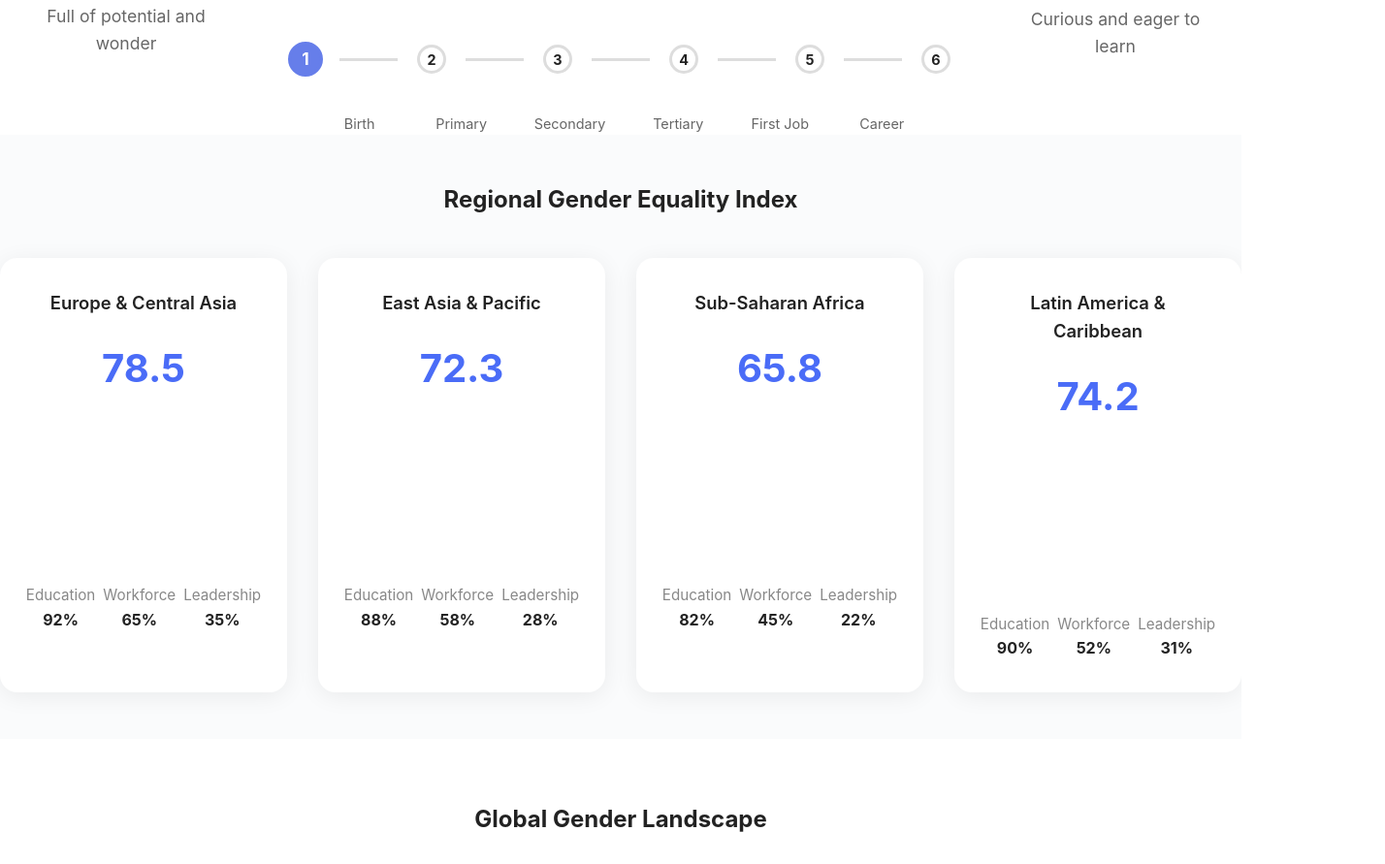
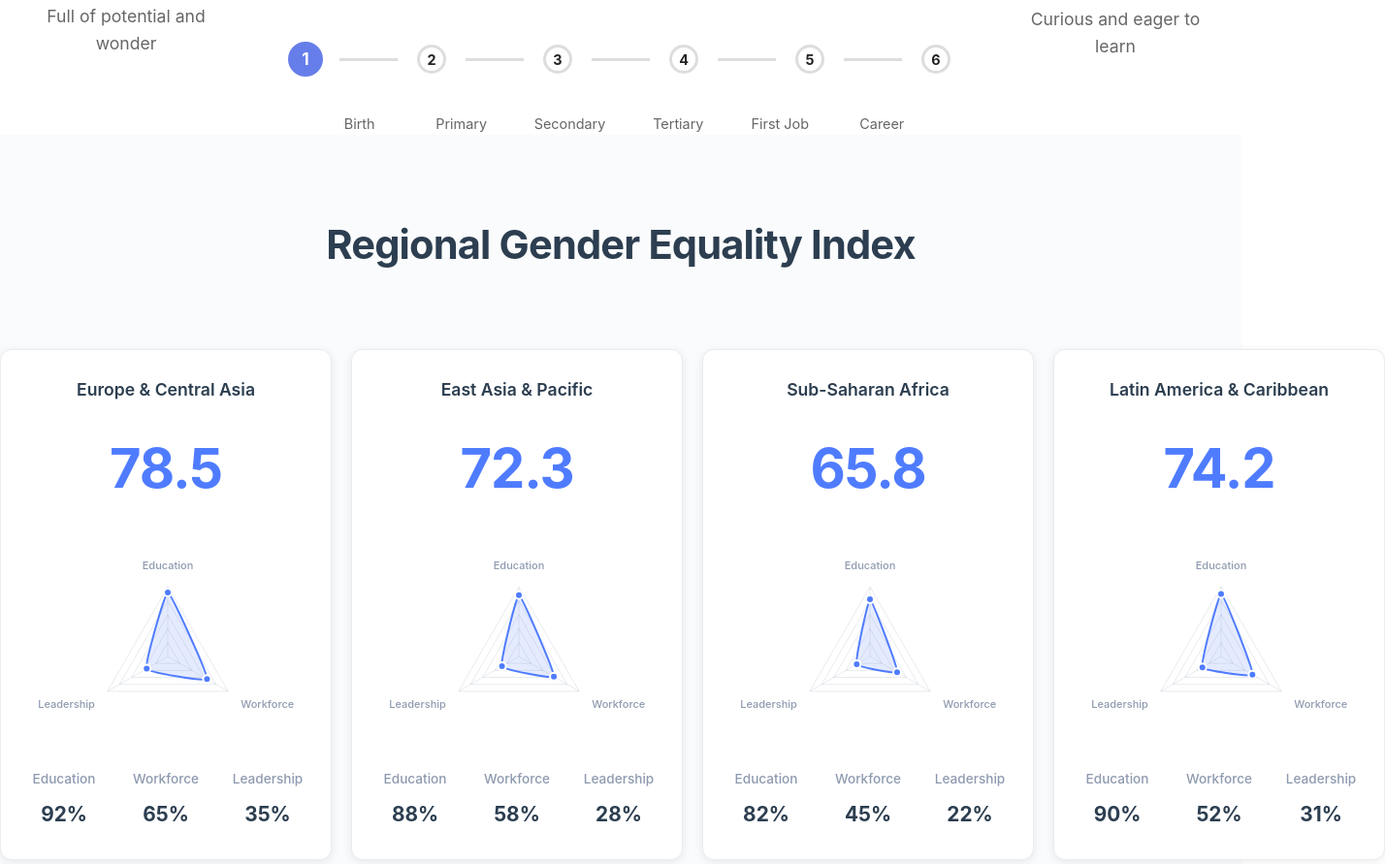
Before and after one commit to nekkantimadhu/SheRisesHackathon, a plain HTML site: page index.html in a window 1280 px wide. Shown: the part 2305-3196 px from the top of the page at 97% size, 1428 px wide, since content can reach past the window. Drawn offline with nearby package versions, Linux system fonts and the light colour scheme; a script that the page names is missing.

Commit message:
Fix chart sizing, center regional heading, clarify leadership chart visibility, and update team images

```diff
--- a/css/styles.css
+++ b/css/styles.css
@@ -454,7 +454,7 @@ body {
 
 .data-visualization {
   display: grid;
-  grid-template-columns: 2fr 1fr;
+  grid-template-columns: 3fr 1fr;
   gap: 40px;
   background: white;
   padding: 40px;
@@ -463,10 +463,18 @@ body {
 }
 
 .chart-container {
+  position: relative;
+  height: 200px;
+  margin-bottom: 30px;
+}
+
+.main-chart-container {
   background: #f8f9fa;
   border-radius: 15px;
   padding: 20px;
-  height: 400px;
+  min-width: 450px;
+  height: 440px;
+  min-height: 350px;
 }
 
 .data-insights h3 {
@@ -964,7 +972,6 @@ img[class*="comic"] {
   border-radius: 0 !important;
   background: transparent !important;
   box-shadow: none !important;
-  outline: none !important;
   display: block !important;
 }
 
@@ -2318,3 +2325,162 @@ chart-container {
 
 
 /* equality code */
+
+.dashboard-grid {
+  display: grid;
+  grid-template-columns: repeat(4, 1fr);
+  gap: 20px;
+  margin-bottom: 30px;
+}
+
+.card-eq {
+  background: #ffffff;
+  border-radius: 12px;
+  padding: 30px 20px;
+  box-shadow: 0 2px 10px rgba(0, 0, 0, 0.08);
+  border: 1px solid #e9ecef;
+  transition: transform 0.2s ease, box-shadow 0.2s ease;
+}
+
+.card-eq:hover {
+  transform: translateY(-2px);
+  box-shadow: 0 4px 20px rgba(0, 0, 0, 0.12);
+}
+
+.region-title {
+  font-size: 1.1rem;
+  font-weight: 600;
+  color: #2c3e50;
+  text-align: center;
+  margin-bottom: 25px;
+  line-height: 1.3;
+}
+
+.overall-score {
+  font-size: 3.5rem;
+  font-weight: 700;
+  color: #4f7cff;
+  text-align: center;
+  margin-bottom: 35px;
+  letter-spacing: -0.02em;
+}
+
+.metrics-container {
+  display: flex;
+  justify-content: space-around;
+  gap: 15px;
+}
+
+.metric {
+  text-align: center;
+  flex: 1;
+}
+
+.metric-label {
+  font-size: 0.85rem;
+  color: #8e9aaf;
+  margin-bottom: 8px;
+  font-weight: 500;
+}
+
+.metric-value {
+  font-size: 1.3rem;
+  font-weight: 700;
+  color: #2c3e50;
+}
+
+/* Responsive Design */
+@media (max-width: 1200px) {
+  .dashboard-grid {
+      grid-template-columns: repeat(2, 1fr);
+      gap: 20px;
+  }
+
+  .overall-score {
+      font-size: 3rem;
+  }
+}
+
+@media (max-width: 768px) {
+  .dashboard-grid {
+      overflow-x: auto;
+      display: flex;
+      gap: 15px;
+      padding-bottom: 10px;
+  }
+
+  .card-eq {
+      min-width: 280px;
+      flex-shrink: 0;
+      padding: 20px 15px;
+  }
+
+  .chart-container {
+      height: 180px;
+  }
+
+  h1 {
+      font-size: 1.8rem;
+      margin-bottom: 30px;
+  }
+
+  .overall-score {
+      font-size: 2.5rem;
+      margin-bottom: 25px;
+  }
+
+  .region-title {
+      font-size: 1rem;
+      margin-bottom: 20px;
+  }
+}
+
+@media (max-width: 480px) {
+  body {
+      padding: 20px 10px;
+  }
+
+  .card-eq {
+      min-width: 250px;
+      padding: 15px 10px;
+  }
+
+  .metrics-container {
+      gap: 8px;
+  }
+
+  .metric-label {
+      font-size: 0.75rem;
+  }
+
+  .metric-value {
+      font-size: 1.1rem;
+  }
+}
+
+.container-eq {
+  max-width: 1400px;
+  margin: 0 auto;
+}
+
+h1-eq {
+  display: block;
+  text-align: center;
+  color: #2c3e50;
+  font-size: 2.6rem;
+  font-weight: 700;
+  margin-bottom: 50px;
+  letter-spacing: -0.02em;
+  padding: 32px 0 24px 0;
+}
+
+@media (max-width: 900px) {
+  .data-visualization {
+    grid-template-columns: 1fr;
+  }
+  .chart-container {
+    min-width: 0;
+    width: 100%;
+    height: 320px;
+  }
+}
--- a/index.html
+++ b/index.html
@@ -14,7 +14,7 @@
 <!-- Home Image Hero Section -->
 <div class="home-hero">
   <img src="assets/images/home.png" alt="Home" class="home-img" />
-  <button class="begin-btn" onclick="document.getElementById('live-dashboard').scrollIntoView({behavior:'smooth'})">Begin</button>
+  <button class="begin-btn" onclick="document.getElementById('story').scrollIntoView({behavior:'smooth'})">Begin</button>
 </div>
 
 <!-- Navigation -->
@@ -253,47 +253,95 @@
 
 <!-- Regional Gender Equality Index Section -->
 <section class="regional-gender-index-section" style="padding: 3rem 0; background: #fafbfc;">
-  <div class="container">
-    <h2 style="text-align:center; margin-bottom:2.5rem;">Regional Gender Equality Index</h2>
-    <div class="regional-index-grid" style="display:flex; flex-wrap:wrap; gap:2rem; justify-content:center;">
-      <div class="regional-index-card" style="background:#fff; border-radius:18px; box-shadow:0 4px 24px #0001; padding:2rem 2.5rem; min-width:260px; max-width:300px; flex:1 1 260px; text-align:center;">
-        <div class="region-title" style="font-weight:600; font-size:1.15rem; margin-bottom:0.5rem;">Europe & Central Asia</div>
-        <div class="region-index" style="font-size:2.5rem; color:#4a6cf7; font-weight:700; margin-bottom:0.5rem;">78.5</div>
-        <canvas id="radar-europe" width="180" height="120" style="margin-bottom:1rem;"></canvas>
-        <div style="display:flex; justify-content:space-between; font-size:1rem; margin-top:0.5rem; gap:0.5rem;">
-          <div><div style="color:#888; font-size:0.95rem;">Education</div><div style="font-weight:700;">92%</div></div>
-          <div><div style="color:#888; font-size:0.95rem;">Workforce</div><div style="font-weight:700;">65%</div></div>
-          <div><div style="color:#888; font-size:0.95rem;">Leadership</div><div style="font-weight:700;">35%</div></div>
+  <div class="container-eq">
+    <h1-eq>Regional Gender Equality Index</h1-eq>
+
+        <div class="dashboard-grid">
+            <div class="card-eq">
+                <h2 class="region-title">Europe & Central Asia</h2>
+                <div class="overall-score">78.5</div>
+                <div class="chart-container">
+                    <canvas id="chart1"></canvas>
+                </div>
+                <div class="metrics-container">
+                    <div class="metric">
+                        <div class="metric-label">Education</div>
+                        <div class="metric-value">92%</div>
+                    </div>
+                    <div class="metric">
+                        <div class="metric-label">Workforce</div>
+                        <div class="metric-value">65%</div>
+                    </div>
+                    <div class="metric">
+                        <div class="metric-label">Leadership</div>
+                        <div class="metric-value">35%</div>
                     </div>
                 </div>
-      <div class="regional-index-card" style="background:#fff; border-radius:18px; box-shadow:0 4px 24px #0001; padding:2rem 2.5rem; min-width:260px; max-width:300px; flex:1 1 260px; text-align:center;">
-        <div class="region-title" style="font-weight:600; font-size:1.15rem; margin-bottom:0.5rem;">East Asia & Pacific</div>
-        <div class="region-index" style="font-size:2.5rem; color:#4a6cf7; font-weight:700; margin-bottom:0.5rem;">72.3</div>
-        <canvas id="radar-asia" width="180" height="120" style="margin-bottom:1rem;"></canvas>
-        <div style="display:flex; justify-content:space-between; font-size:1rem; margin-top:0.5rem; gap:0.5rem;">
-          <div><div style="color:#888; font-size:0.95rem;">Education</div><div style="font-weight:700;">88%</div></div>
-          <div><div style="color:#888; font-size:0.95rem;">Workforce</div><div style="font-weight:700;">58%</div></div>
-          <div><div style="color:#888; font-size:0.95rem;">Leadership</div><div style="font-weight:700;">28%</div></div>
+            </div>
+
+            <div class="card-eq">
+                <h2 class="region-title">East Asia & Pacific</h2>
+                <div class="overall-score">72.3</div>
+                <div class="chart-container">
+                    <canvas id="chart2"></canvas>
+                </div>
+                <div class="metrics-container">
+                    <div class="metric">
+                        <div class="metric-label">Education</div>
+                        <div class="metric-value">88%</div>
+                    </div>
+                    <div class="metric">
+                        <div class="metric-label">Workforce</div>
+                        <div class="metric-value">58%</div>
+                    </div>
+                    <div class="metric">
+                        <div class="metric-label">Leadership</div>
+                        <div class="metric-value">28%</div>
                     </div>
                 </div>
-      <div class="regional-index-card" style="background:#fff; border-radius:18px; box-shadow:0 4px 24px #0001; padding:2rem 2.5rem; min-width:260px; max-width:300px; flex:1 1 260px; text-align:center;">
-        <div class="region-title" style="font-weight:600; font-size:1.15rem; margin-bottom:0.5rem;">Sub-Saharan Africa</div>
-        <div class="region-index" style="font-size:2.5rem; color:#4a6cf7; font-weight:700; margin-bottom:0.5rem;">65.8</div>
-        <canvas id="radar-africa" width="180" height="120" style="margin-bottom:1rem;"></canvas>
-        <div style="display:flex; justify-content:space-between; font-size:1rem; margin-top:0.5rem; gap:0.5rem;">
-          <div><div style="color:#888; font-size:0.95rem;">Education</div><div style="font-weight:700;">82%</div></div>
-          <div><div style="color:#888; font-size:0.95rem;">Workforce</div><div style="font-weight:700;">45%</div></div>
-          <div><div style="color:#888; font-size:0.95rem;">Leadership</div><div style="font-weight:700;">22%</div></div>
+            </div>
+
+            <div class="card-eq">
+                <h2 class="region-title">Sub-Saharan Africa</h2>
+                <div class="overall-score">65.8</div>
+                <div class="chart-container">
+                    <canvas id="chart3"></canvas>
+                </div>
+                <div class="metrics-container">
+                    <div class="metric">
+                        <div class="metric-label">Education</div>
+                        <div class="metric-value">82%</div>
+                    </div>
+                    <div class="metric">
+                        <div class="metric-label">Workforce</div>
+                        <div class="metric-value">45%</div>
+                    </div>
+                    <div class="metric">
+                        <div class="metric-label">Leadership</div>
+                        <div class="metric-value">22%</div>
                     </div>
                 </div>
-      <div class="regional-index-card" style="background:#fff; border-radius:18px; box-shadow:0 4px 24px #0001; padding:2rem 2.5rem; min-width:260px; max-width:300px; flex:1 1 260px; text-align:center;">
-        <div class="region-title" style="font-weight:600; font-size:1.15rem; margin-bottom:0.5rem;">Latin America & Caribbean</div>
-        <div class="region-index" style="font-size:2.5rem; color:#4a6cf7; font-weight:700; margin-bottom:0.5rem;">74.2</div>
-        <canvas id="radar-america" width="180" height="120" style="margin-bottom:1rem;"></canvas>
-        <div style="display:flex; justify-content:space-between; font-size:1rem; margin-top:0.5rem; gap:0.5rem;">
-          <div><div style="color:#888; font-size:0.95rem;">Education</div><div style="font-weight:700;">90%</div></div>
-          <div><div style="color:#888; font-size:0.95rem;">Workforce</div><div style="font-weight:700;">52%</div></div>
-          <div><div style="color:#888; font-size:0.95rem;">Leadership</div><div style="font-weight:700;">31%</div></div>
+            </div>
+
+            <div class="card-eq">
+                <h2 class="region-title">Latin America & Caribbean</h2>
+                <div class="overall-score">74.2</div>
+                <div class="chart-container">
+                    <canvas id="chart4"></canvas>
+                </div>
+                <div class="metrics-container">
+                    <div class="metric">
+                        <div class="metric-label">Education</div>
+                        <div class="metric-value">90%</div>
+                    </div>
+                    <div class="metric">
+                        <div class="metric-label">Workforce</div>
+                        <div class="metric-value">52%</div>
+                    </div>
+                    <div class="metric">
+                        <div class="metric-label">Leadership</div>
+                        <div class="metric-value">31%</div>
+                    </div>
                 </div>
             </div>
         </div>
@@ -363,7 +411,7 @@
       </div>
 
       <div class="data-visualization">
-        <div class="chart-container">
+        <div class="main-chart-container">
           <canvas id="mainDataChart"></canvas>
         </div>
         <div class="data-insights">
@@ -583,7 +631,7 @@
   <section style="display:flex;justify-content:center;align-items:stretch;gap:2.5rem;flex-wrap:wrap;">
     <!-- Card 1 -->
     <div style="background:#fff;border:3px solid #222;border-radius:18px;box-shadow:0 4px 18px #0001;padding:2.2rem 2rem 1.5rem 2rem;min-width:220px;max-width:260px;display:flex;flex-direction:column;align-items:center;">
-      <img src="https://randomuser.me/api/portraits/women/44.jpg" alt="Aarushi" style="width:72px;height:72px;border-radius:50%;object-fit:cover;border:3px solid #4a6cf7;margin-bottom:0.7rem;box-shadow:0 2px 8px #0001;" />
+      <img src="assets/images/hiral.jpeg" alt="Aarushi" style="width:72px;height:72px;border-radius:50%;object-fit:cover;border:3px solid #4a6cf7;margin-bottom:0.7rem;box-shadow:0 2px 8px #0001;" />
       <div style="font-size:1.15rem;font-weight:700;color:#222;margin-bottom:0.1rem;">Hiral Shah</div>
       <div style="font-size:1.01rem;color:#666;margin-bottom:1.1rem;">Data Storyteller</div>
       <div style="background:#fff;border:2.5px solid #222;border-radius:18px 18px 18px 0;padding:0.7rem 1.1rem;font-size:1.05rem;color:#222;font-family:'Comic Sans MS','Comic Sans',cursive,sans-serif;box-shadow:0 2px 8px #0001;min-width:120px;text-align:left;">💬 "I squashed the final bug!"</div>
@@ -597,7 +645,7 @@
     </div>
     <!-- Card 3 -->
     <div style="background:#fff;border:3px solid #222;border-radius:18px;box-shadow:0 4px 18px #0001;padding:2.2rem 2rem 1.5rem 2rem;min-width:220px;max-width:260px;display:flex;flex-direction:column;align-items:center;">
-      <img src="https://randomuser.me/api/portraits/women/65.jpg" alt="Saanvi" style="width:72px;height:72px;border-radius:50%;object-fit:cover;border:3px solid #4a6cf7;margin-bottom:0.7rem;box-shadow:0 2px 8px #0001;" />
+      <img src="assets/images/padmasree.jpeg" alt="Saanvi" style="width:72px;height:72px;border-radius:50%;object-fit:cover;border:3px solid #4a6cf7;margin-bottom:0.7rem;box-shadow:0 2px 8px #0001;" />
       <div style="font-size:1.15rem;font-weight:700;color:#222;margin-bottom:0.1rem;">Padmasree</div>
       <div style="font-size:1.01rem;color:#666;margin-bottom:1.1rem;">AI/ML Prodigy</div>
       <div style="background:#fff;border:2.5px solid #222;border-radius:18px 18px 18px 0;padding:0.7rem 1.1rem;font-size:1.05rem;color:#222;font-family:'Comic Sans MS','Comic Sans',cursive,sans-serif;box-shadow:0 2px 8px #0001;min-width:120px;text-align:left;">💬 "Deploy, break, repeat!"</div>
--- a/js/script.js
+++ b/js/script.js
@@ -1395,7 +1395,7 @@ function initializeDataExplorer() {
   mainDataChart = new Chart(ctx, {
       type: 'bar',
       data: {
-          labels: ['Primary', 'Secondary', 'Tertiary'],
+          labels: ['Phase I', 'Phase II', 'Phase III'],
           datasets: [{
               label: 'Female',
               data: [89.6, 76.0, 41.7],
@@ -2138,3 +2138,80 @@ window.addEventListener('resize', function() {
       });
   }, 100);
 });
+
+
+
+
+//equality code
+
+const regions1 = [
+  {
+      id: 'chart1',
+      data: [92, 65, 35],
+      color: 'rgba(79, 124, 255, 0.15)',
+      borderColor: '#4f7cff'
+  },
+  {
+      id: 'chart2',
+      data: [88, 58, 28],
+      color: 'rgba(79, 124, 255, 0.15)',
+      borderColor: '#4f7cff'
+  },
+  {
+      id: 'chart3',
+      data: [82, 45, 22],
+      color: 'rgba(79, 124, 255, 0.15)',
+      borderColor: '#4f7cff'
+  },
+  {
+      id: 'chart4',
+      data: [90, 52, 31],
+      color: 'rgba(79, 124, 255, 0.15)',
+      borderColor: '#4f7cff'
+  }
+];
+
+// Initialize charts when DOM is loaded
+document.addEventListener('DOMContentLoaded', function() {
+  regions1.forEach(region => {
+      const ctx = document.getElementById(region.id);
+      if (ctx) {
+          new Chart(ctx.getContext('2d'), {
+              ...chartConfig,
+              data: {
+                  labels: ['Education', 'Workforce', 'Leadership'],
+                  datasets: [{
+                      data: region.data,
+                      backgroundColor: region.color,
+                      borderColor: region.borderColor,
+                      pointBackgroundColor: region.borderColor,
+                      pointBorderColor: '#ffffff',
+                      pointBorderWidth: 2
+                  }]
+              }
+          });
+      }
+  });
+
+  // Add smooth entrance animations
+  const cards = document.querySelectorAll('.card');
+  cards.forEach((card, index) => {
+      card.style.opacity = '0';
+      card.style.transform = 'translateY(20px)';
+
+      setTimeout(() => {
+          card.style.transition = 'all 0.6s cubic-bezier(0.4, 0, 0.2, 1)';
+          card.style.opacity = '1';
+          card.style.transform = 'translateY(0)';
+      }, index * 100);
+  });
+});
+
+// Handle window resize to ensure charts remain responsive
+window.addEventListener('resize', function() {
+  setTimeout(() => {
+      Chart.instances.forEach(chart => {
+          chart.resize();
+      });
+  }, 100);
+});
```
Lines whose indentation alone changed are shown as unchanged.
